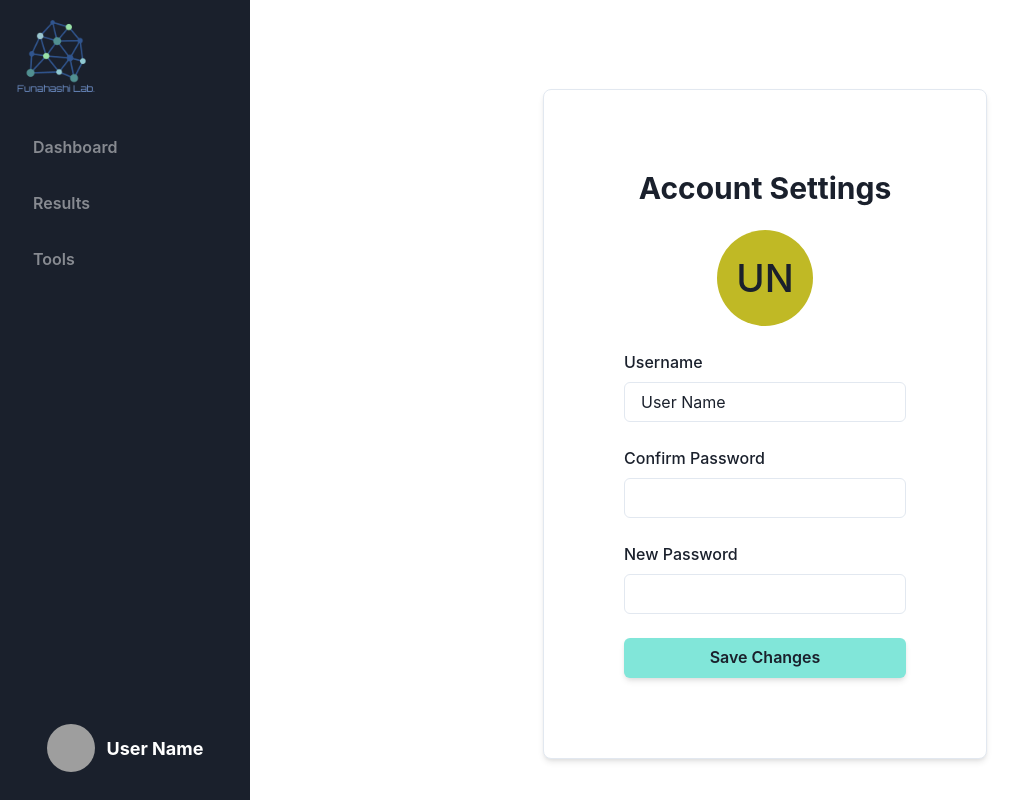
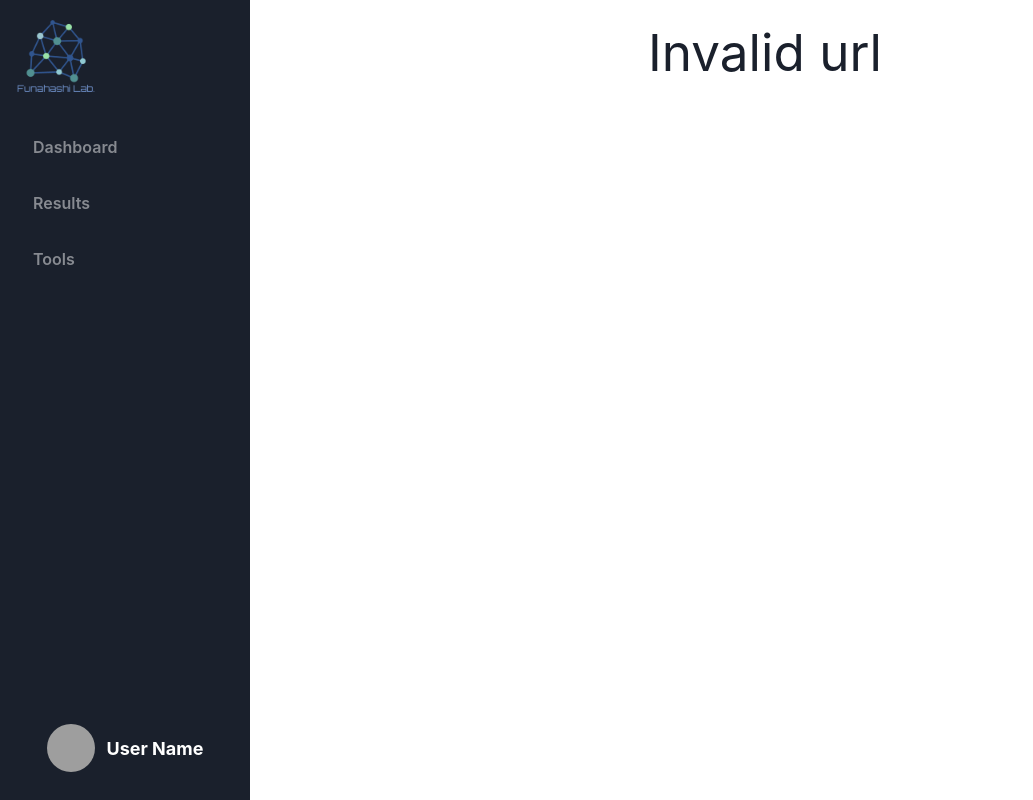
Before and after one commit to nometoko/JudgeServerforEducation, a React (Vite) app in the folder frontend/: page /account in a window 1280 px wide. Shown: the whole page, without its empty margins (0-1033 px from the left). Built offline with nearby package versions, Linux system fonts and the light colour scheme; no server answers; grey boxes are pictures that could not be loaded.

Commit message:
fix /account

```diff
--- a/frontend/src/routes/Account.tsx
+++ b/frontend/src/routes/Account.tsx
@@ -16,6 +16,15 @@ import { DefaultLayout } from "../components/DefaultLayout";
 import { useNavigate } from "react-router-dom";
 
 const Account = () => {
+    const authUserName = localStorage.getItem("authUserName");
+    if (!authUserName) {
+        return (
+            <DefaultLayout>
+                <h1>Invalid url</h1>
+            </DefaultLayout>
+        );
+    }
+
     const [username, setUsername] = useState("User Name");
     const [email, setEmail] = useState("user@example.com");
     const [password, setPassword] = useState("");
@@ -42,11 +51,12 @@ const Account = () => {
                         </Heading>
                         <Avatar name={username} size="xl" />
                         <FormControl>
-                            <FormLabel>Username</FormLabel>
+                            <FormLabel>
+                                Username</FormLabel>
                             <Input
                                 type="text"
-                                value={username}
-                                onChange={(e) => setUsername(e.target.value)}
+                                value={authUserName}
+                                readOnly={true}
                             />
                         </FormControl>
                         {/* <FormControl>
@@ -58,7 +68,7 @@ const Account = () => {
                             />
                         </FormControl> */}
                         <FormControl>
-                            <FormLabel>Confirm Password</FormLabel>
+                            <FormLabel>New Password</FormLabel>
                             <Input
                                 type="password"
                                 value={confirmPassword}
@@ -66,7 +76,7 @@ const Account = () => {
                             />
                         </FormControl>
                         <FormControl>
-                            <FormLabel>New Password</FormLabel>
+                            <FormLabel>Confirm Password</FormLabel>
                             <Input
                                 type="password"
                                 value={password}
```
